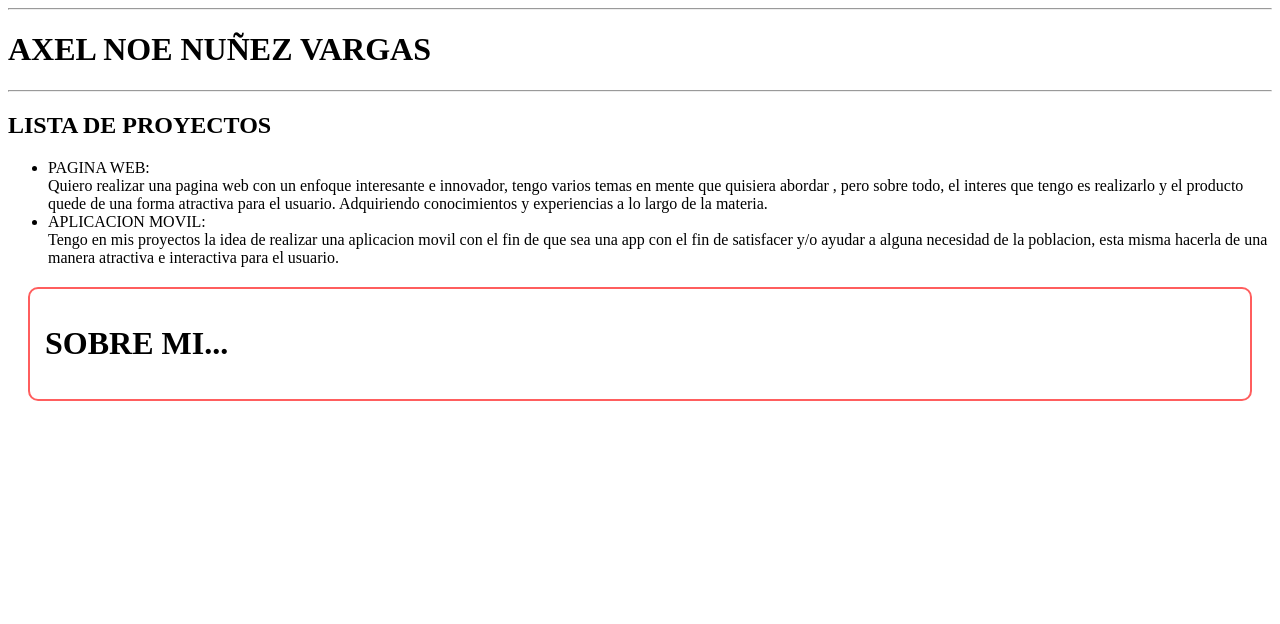
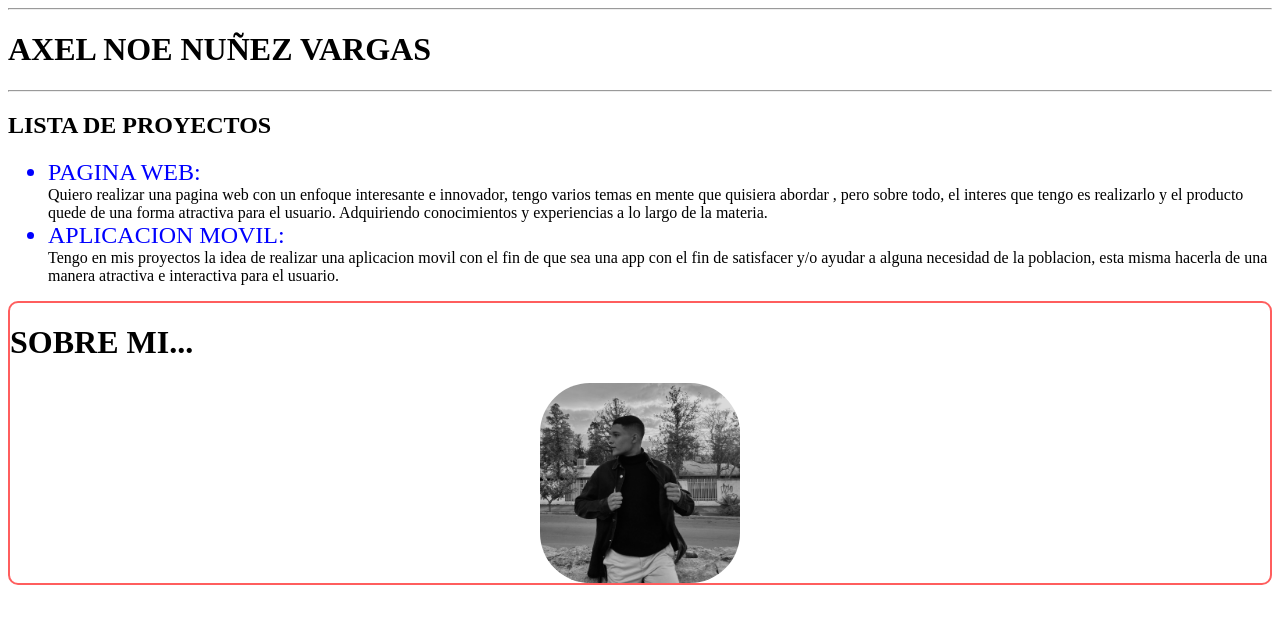
Before and after one commit to vzaxell/Practicas-HTML, a plain HTML site: page index.html in a window 1280 px wide. Drawn offline with Linux system fonts and the light colour scheme.

Commit message:
Avance 2

```diff
--- a/index.html
+++ b/index.html
@@ -2,15 +2,8 @@
 <!--Indica que es un documento html y version-->
 <html>
     <head>
+    <link rel="stylesheet" href="styles/main.css" />
     <!--Contiene metadatos o dependencias-->
-    <style>
-        .borde {
-            margin: 20px;
-            padding: 15px;
-            border: 2px solid #ff2727be;
-            border-radius: 10px;
-        }
-    </style>
     </head>
     <body>
         <hr/>
@@ -31,10 +24,12 @@
                 Tengo en mis proyectos la idea de realizar una aplicacion movil con el fin de que sea una app con el fin de satisfacer y/o ayudar
                 a alguna necesidad de la poblacion, esta misma hacerla de una manera atractiva e interactiva para el usuario.
             </ul>
-
-        <div class="borde">
+            <div class="contenedor-perfil">
             <h1>SOBRE MI...</h1>
-            <a href=""></a>
-        </div>
+            <img class="imagen-perfil"
+            src="assets/foto.perfil.jpg"
+            alt="Foto de Perfil"
+            >
+            </div>
     </body>
 </html>
--- /dev/null
+++ b/styles/main.css
@@ -0,0 +1,23 @@
+.contenedor-perfil{
+    border: 2px solid #ff2727be;
+    border-radius: 10px;
+    display: flex;
+    flex-direction: column;
+}
+
+.imagen-perfil{
+    width: 200px;
+    height: 200px;
+    border-radius: 50px;
+    justify-self: center;
+    align-self: center;
+}
+
+p{
+    padding-left: 10px;
+}
+
+ul li {
+    font-size: x-large;
+    color: blue;
+}
```
Also changed, not shown: assets/foto.perfil.jpg (added).
